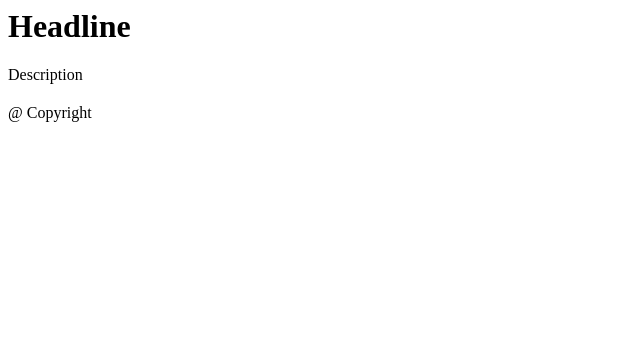
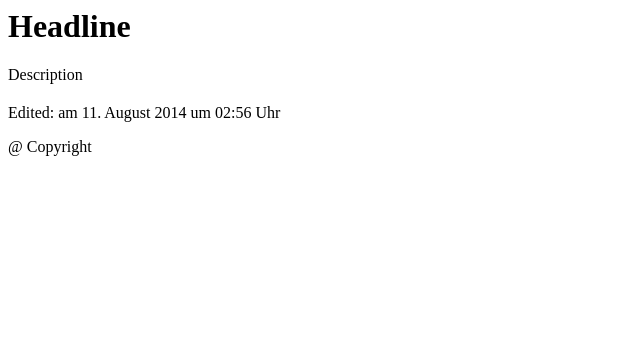
Before and after one commit to webdesignberlin/start, a PHP site: page /index.html.php in a window 1280 px wide. Shown: the top 364 px of the page, without its empty margins (0-640 px from the left). Run offline with PHP 8.4, Linux system fonts and the light colour scheme.

Commit message:
update index
add post footer

```diff
--- a/web/index.html.php
+++ b/web/index.html.php
@@ -11,7 +11,7 @@
             <h2 class="post__header__headline"></h2>
         </header>
         <footer class="post__footer">
-
+            Edited: <time datetime="2014-08-11T02:56:55Z+02:00">am 11. August 2014 um 02:56 Uhr</time>
         </footer>
     </article>
 
```
